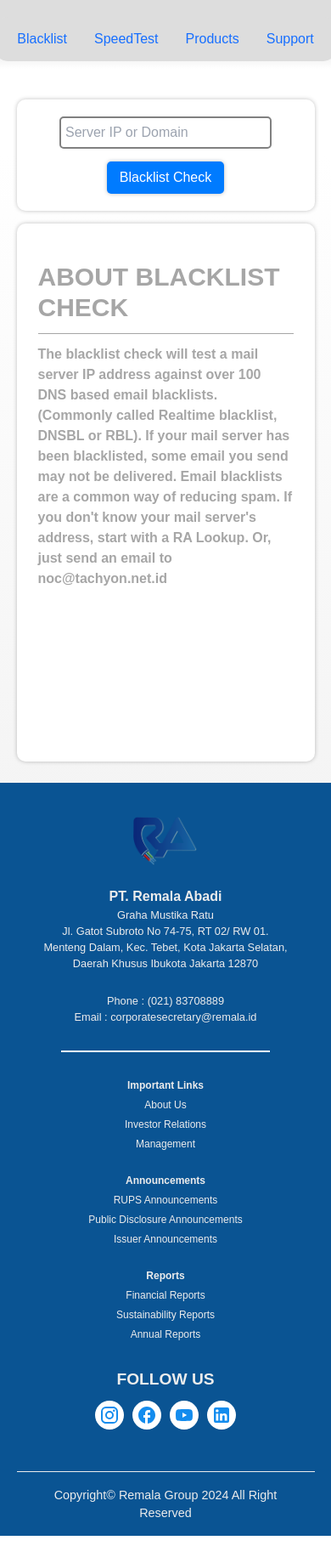
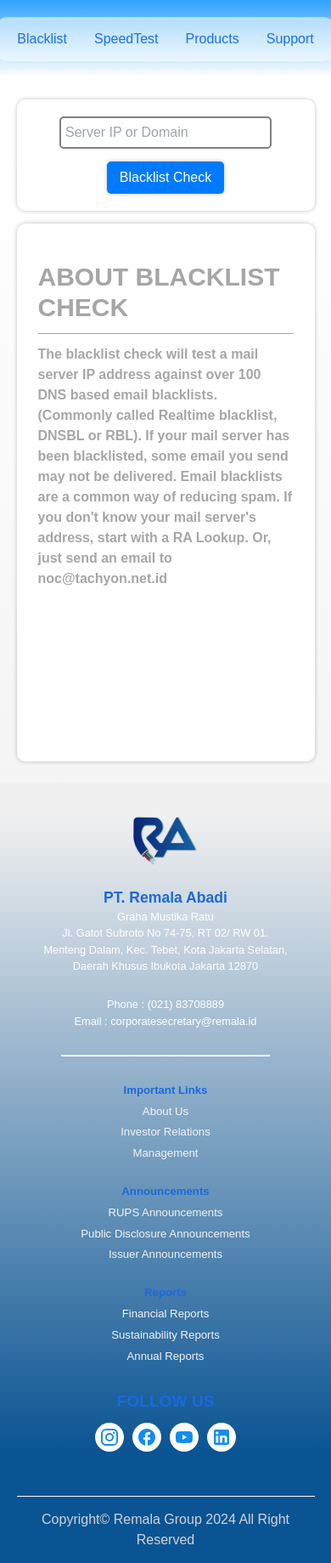
Before and after one commit to sunjay62/ratoolbox, a Next.js app: page / in a window 390 px wide. Shown: the whole page at 85% size. Before the commit the page ends 1807 px from the top, so only its background shows below. Built offline with nearby package versions, Linux system fonts and the light colour scheme; a web font is replaced by a local one.

Commit message:
update ratoolbox

```diff
--- a/src/components/Blacklist/blacklist.module.scss
+++ b/src/components/Blacklist/blacklist.module.scss
@@ -129,4 +129,17 @@
     flex-direction: column;
     gap: 15px;
   }
+
+  .tableWrapper {
+    overflow-x: auto;
+    white-space: nowrap;
+  }
+
+  .ant-table {
+    min-width: 100%;
+  }
+
+  .backgroundTable {
+    background-color: #fff;
+  }
 }
--- a/src/components/Blacklist/index.jsx
+++ b/src/components/Blacklist/index.jsx
@@ -213,7 +213,9 @@
               </motion.div>
               <Dropdown isOpen={isOpen[index]}>
                 <DropdownItem key={item.ip}>
-                  <Table key={item.ip} columns={columns} dataSource={item.result_detected} />
+                  <div className={styles.tableWrapper}>
+                    <Table className={`${styles.tableBlacklist}`} key={item.ip} columns={columns} dataSource={item.result_detected} rowClassName={() => styles.backgroundTable} />
+                  </div>
                 </DropdownItem>
               </Dropdown>
             </div>
--- a/src/components/Footer/footer.module.scss
+++ b/src/components/Footer/footer.module.scss
@@ -1,9 +1,11 @@
 .mainFooter {
-  background-color: #0a5493;
-  color: #ececec;
+  background: rgb(240, 240, 240);
+  background: linear-gradient(180deg, rgba(240, 240, 240, 1) 4%, rgba(10, 84, 147, 1) 86%);
+  color: #1c69dd;
   font-family: Arial, Helvetica, sans-serif;
   padding: 15px 5% 0 5%;
   width: 100%;
+  font-size: 1.1rem;
 }
 
 .stickyFooter {
@@ -11,7 +13,7 @@
 }
 
 .mainFooter hr {
-  height: 3px;
+  color: #ffffff;
 }
 
 .footerTop {
@@ -24,13 +26,13 @@
   display: flex;
   justify-content: center;
   text-align: center;
-  color: #3f3f3f;
+  color: #f3f3f3;
   font-weight: 500;
 }
 
 .footerBottom p {
-  color: #ececec;
-  font-size: 0.9rem;
+  color: #d3d3d3;
+  font-size: 1rem;
 }
 
 .footerLeft {
@@ -51,6 +53,7 @@
 .footerLeft .twoLeft p {
   margin: 0;
   font-size: 0.8rem;
+  color: #fff;
 }
 
 .footerLeft .firstLeft {
@@ -122,7 +125,7 @@
 }
 
 .rightBottom a:hover {
-  color: white;
+  color: #f1f1f1;
   background-color: #328fdb;
 }
 
@@ -143,7 +146,7 @@
 .footerMidle a {
   margin-top: 5px;
   text-decoration: none;
-  color: #ececec;
+  color: #f3f3f3;
   transition: all ease-in-out 0.2s;
 }
 
@@ -165,7 +168,28 @@
 .footerMidle .tautan a:hover,
 .footerMidle .pengumuman a:hover,
 .footerMidle .laporan a:hover {
-  color: #328fdb;
+  position: relative;
+}
+
+.footerMidle .tautan a:hover::after,
+.footerMidle .pengumuman a:hover::after,
+.footerMidle .laporan a:hover::after {
+  content: '';
+  position: absolute;
+  left: 0;
+  bottom: -2px;
+  width: 100%;
+  height: 2px;
+  background-color: #209bff;
+  animation: underline 0.3s forwards;
+  transform: scaleX(0);
+  transform-origin: left;
+}
+
+@keyframes underline {
+  to {
+    transform: scaleX(1);
+  }
 }
 
 .towLeft p {
--- a/src/components/Navbar/navbar.module.scss
+++ b/src/components/Navbar/navbar.module.scss
@@ -1,11 +1,11 @@
 .navbar {
-  background: rgb(221, 221, 221);
-  background: linear-gradient(180deg, rgba(221, 221, 221, 1) 48%, rgba(255, 255, 255, 1) 88%);
+  background: rgb(255, 255, 255);
+  background: linear-gradient(0deg, rgba(255, 255, 255, 1) 2%, rgb(55, 165, 255) 96%);
   padding: 20px 5%;
 }
 
 .navbarMenu {
-  background-color: #dddddd;
+  background-color: #ffffff88;
   padding: 10px;
   border-radius: 15px;
   box-shadow: 0px 0px 5px 0px rgba(0, 0, 0, 0.25);
@@ -24,7 +24,9 @@
   }
   .navbarMenu {
     display: flex;
-    box-shadow: none;
     gap: 0;
+    box-shadow: 0px 0px 0px 0px rgba(0, 0, 0, 0);
+    -webkit-box-shadow: 0px 0px 0px 0px rgba(0, 0, 0, 0);
+    -moz-box-shadow: 0px 0px 0px 0px rgba(0, 0, 0, 0);
   }
 }
```
